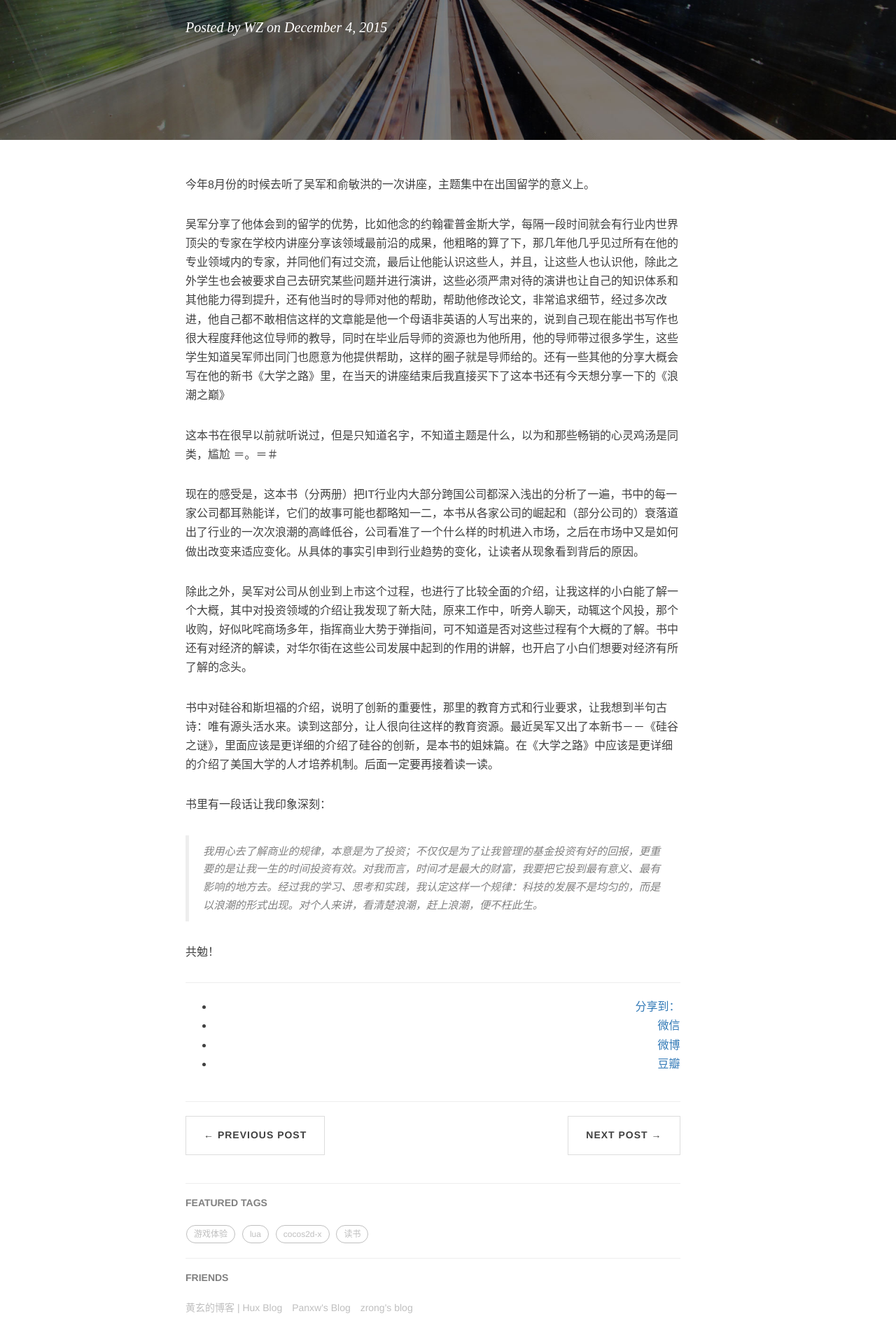
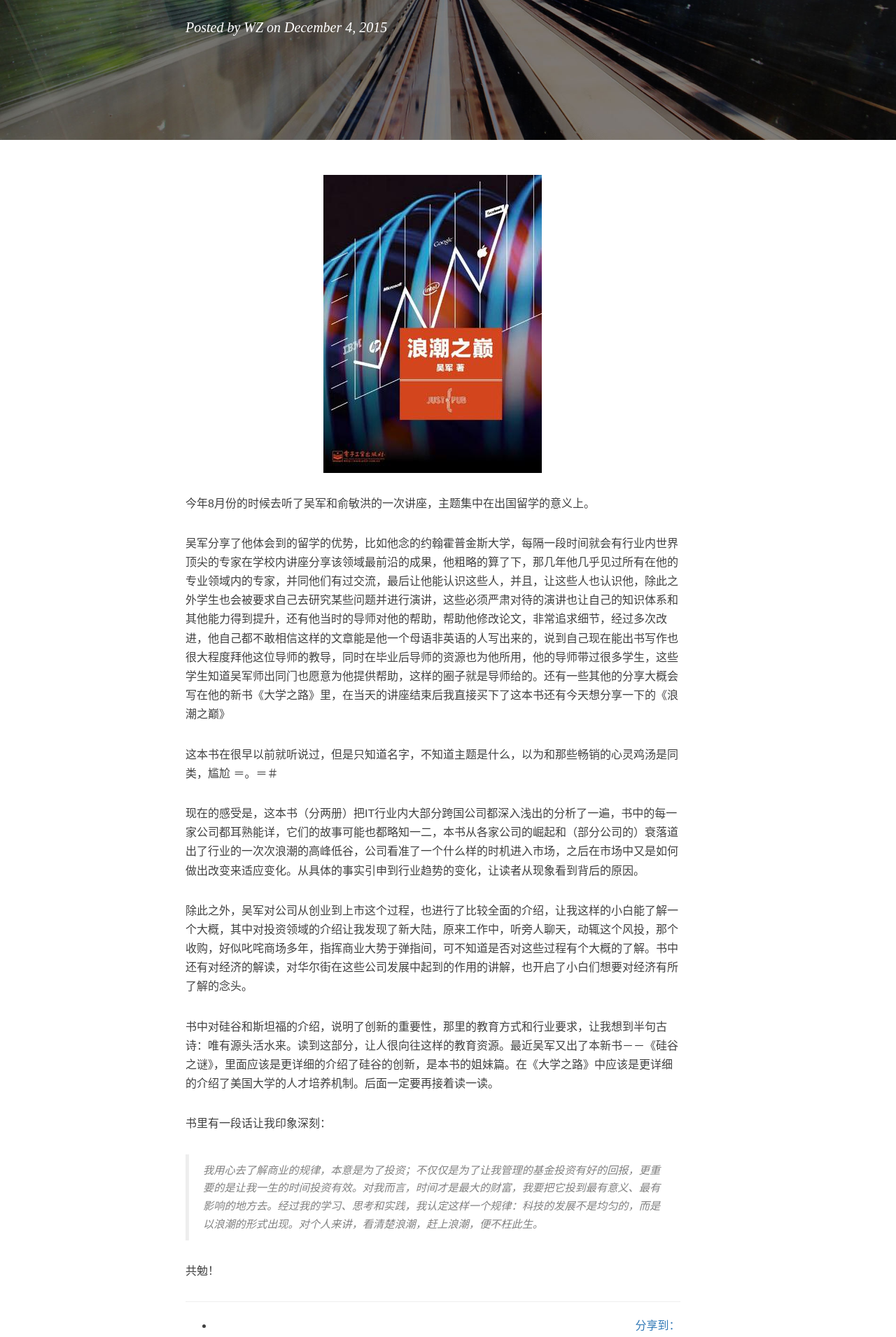
Before and after one commit to sgamerw/sgamerw.github.io, a Jekyll site: the page built from _posts/2015-12-04-books-on-top-of-tides.markdown, in a window 1280 px wide. Shown: the part 323-2234 px from the top of the page at 70% size. Built offline with Jekyll 4.4.1, drawn with Linux system fonts in a browser that asks for light colours; nearby versions of some CDN libraries; Markdown is read by kramdown in place of the engine named in the settings; comment, search, counter and statistics services are not loaded.

Commit message:
add img in post

```diff
--- a/_posts/2015-12-04-books-on-top-of-tides.markdown
+++ b/_posts/2015-12-04-books-on-top-of-tides.markdown
@@ -7,6 +7,8 @@
 tags:
     - 读书
 ---
+
+![cover](/img/in-post/2015/12/on-top-of-tides.jpg)
 
 今年8月份的时候去听了吴军和俞敏洪的一次讲座，主题集中在出国留学的意义上。
 
```
